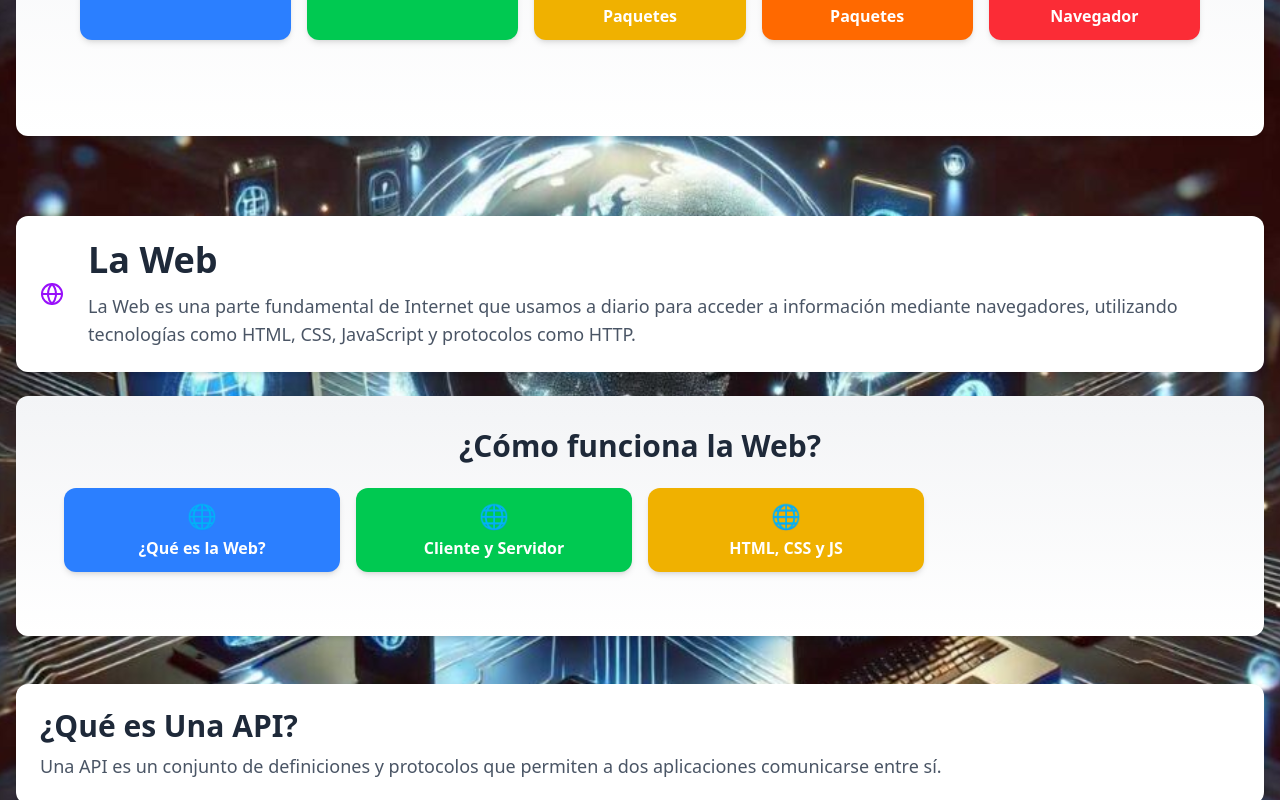
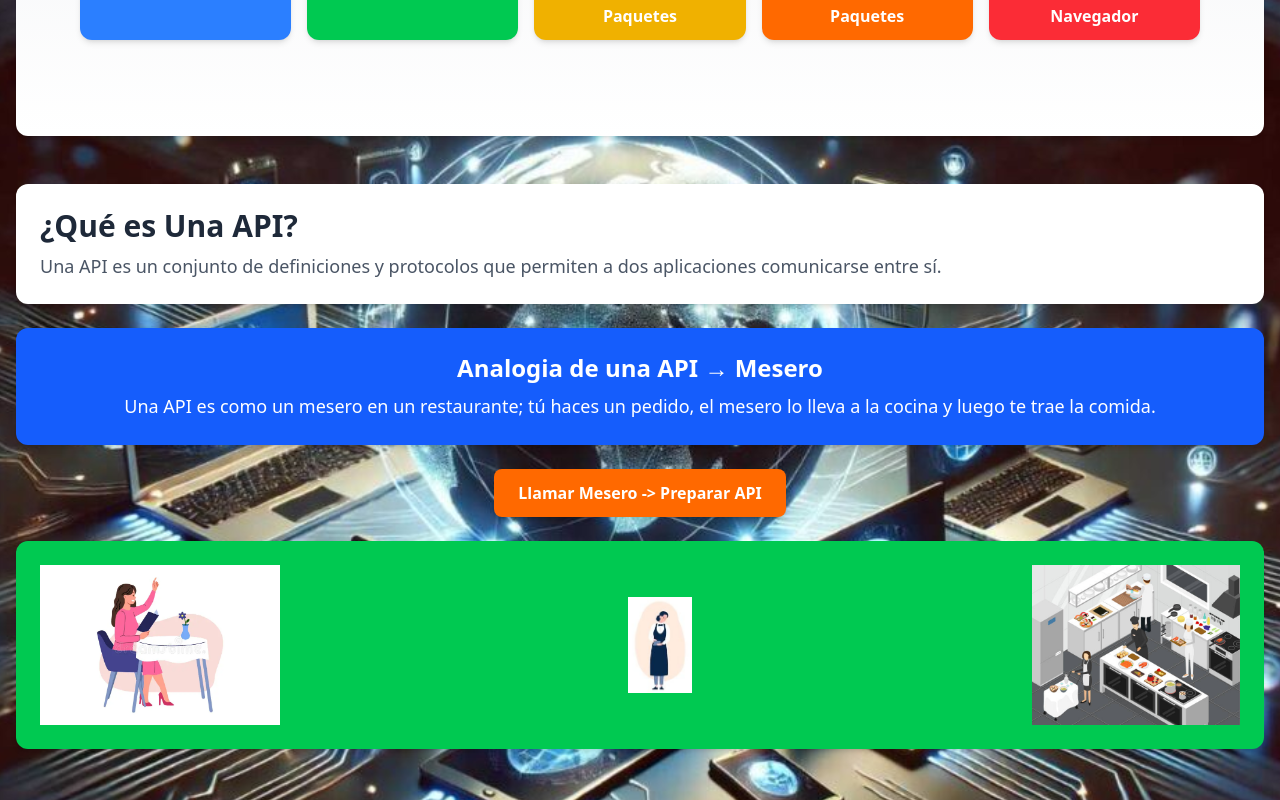
Before and after one commit to joanomana/internet, a Next.js app: page / in a window 1280 px wide. Shown: the part 720-1520 px from the top of the page. Built offline with nearby package versions, Linux system fonts and the light colour scheme.

Commit message:
feat: :lipstick: Correction

```diff
--- a/src/app/page.jsx
+++ b/src/app/page.jsx
@@ -17,8 +17,9 @@ export default function Home() {
       <div className="min-h-screen">
         <Nav />
         <Inicio />
+        <Api />
         <Web />
-        <Api />
+
 
       </div>
     </div>
--- a/src/components/Api.jsx
+++ b/src/components/Api.jsx
@@ -15,7 +15,6 @@ export default function Api() {
     const mesero = meseroRef.current;
 
   if (paso === 1) {
-    // Resetear clases para forzar reinicio de animación
     mesero.className = "h-24 absolute left-[43%]";
     setImgMesero("Api/Mesero-CaminandoConPedido.png");
     mesero.classList.add("mover-mesero");
```
